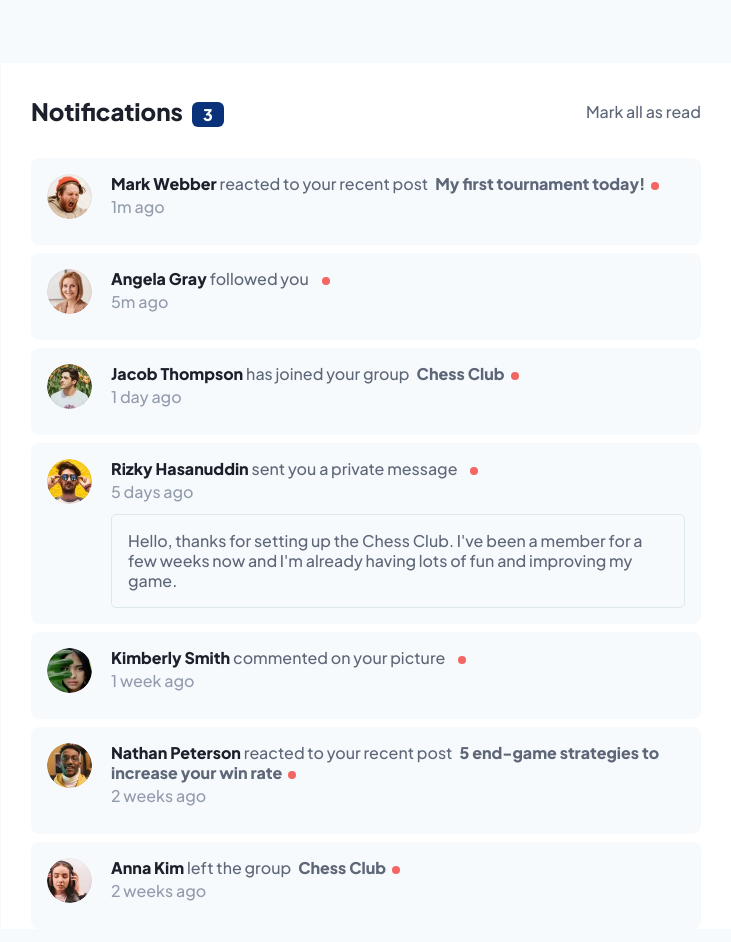
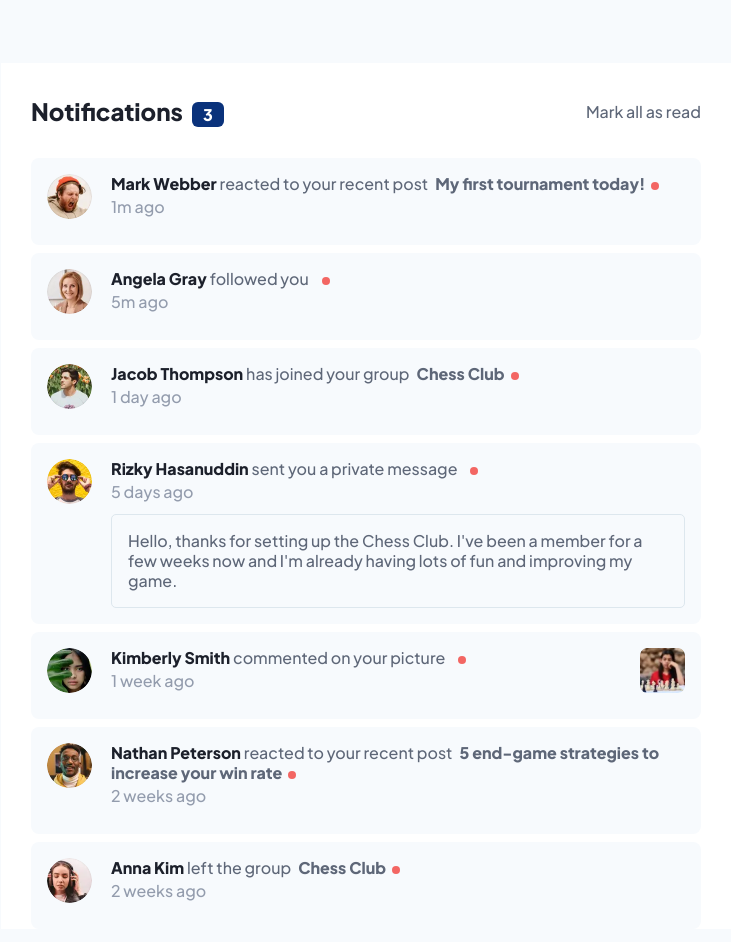
Before and after one commit to miguelzaga/notifications-page, a React (Vite) app: page / in a window 1280 px wide. Shown: the top 942 px of the page, without its empty margins (274-1005 px from the left). Built offline with nearby package versions, Linux system fonts and the light colour scheme.

Commit message:
add picture to notifications

```diff
--- a/src/App.js
+++ b/src/App.js
@@ -15,7 +15,7 @@ function App() {
       </header>
       <ul className="notifications">
         {notificationsData.data.map(function (
-          { id, avatar, user, action, post, date, message },
+          { id, avatar, user, action, post, date, message, image },
           index
         ) {
           return (
@@ -28,6 +28,7 @@ function App() {
               post={post}
               date={date}
               message={message}
+              image={image}
             />
           );
         })}
--- a/src/components/Notification.js
+++ b/src/components/Notification.js
@@ -1,8 +1,17 @@
-import images from "../data/images.js";
-function Notification({ id, avatar, user, action, post, date, message }) {
+import { avatars, images } from "../data/images.js";
+function Notification({
+  id,
+  avatar,
+  user,
+  action,
+  post,
+  date,
+  message,
+  image,
+}) {
   return (
     <li className="notification notification--unread">
-      <img className="notification__avatar" src={images[id]} alt="" />
+      <img className="notification__avatar" src={avatars[id]} alt="" />
       <div className="notification__container">
         <p className="notification__text">
           <b className="notification__user">{user} </b>
@@ -14,6 +23,11 @@ function Notification({ id, avatar, user, action, post, date, message }) {
         <time className="notification__date">{date}</time>
         {message ? <p className="notification__msg">{message}</p> : ""}
       </div>
+      {image ? (
+        <img className="notification__img" src={images[image]} alt="" />
+      ) : (
+        ""
+      )}
     </li>
   );
 }
--- a/src/data/images.js
+++ b/src/data/images.js
@@ -5,5 +5,9 @@ import av4 from "../assets/images/avatar-kimberly-smith.webp";
 import av5 from "../assets/images/avatar-mark-webber.webp";
 import av6 from "../assets/images/avatar-nathan-peterson.webp";
 import av7 from "../assets/images/avatar-rizky-hasanuddin.webp";
+import imageChess from "../assets/images/image-chess.webp";
 
-export default [av1, av2, av3, av4, av5, av6, av7];
+const avatars = [av1, av2, av3, av4, av5, av6, av7];
+const images = { chess: imageChess };
+
+export { avatars, images };
--- a/src/data/notificationsData.json
+++ b/src/data/notificationsData.json
@@ -2,65 +2,50 @@
   "data": [
     {
       "id": "4",
-      "avatar": "avatar-mark-webber",
       "user": "Mark Webber",
       "action": "reacted to your recent post",
       "date": "1m ago",
-      "message": "",
       "post": "My first tournament today!"
     },
     {
       "id": "0",
-      "avatar": "avatar-angela-gray.webp",
       "user": "Angela Gray",
       "action": "followed you",
-      "date": "5m ago",
-      "message": "",
-      "post": ""
+      "date": "5m ago"
     },
     {
       "id": "2",
-      "avatar": "",
       "user": "Jacob Thompson",
       "action": "has joined your group",
       "date": "1 day ago",
-      "message": "",
       "post": "Chess Club"
     },
     {
       "id": "6",
-      "avatar": "",
       "user": "Rizky Hasanuddin",
       "action": "sent you a private message",
       "date": "5 days ago",
-      "message": "Hello, thanks for setting up the Chess Club. I've been a member for a few weeks now and I'm already having lots of fun and improving my game.",
-      "post": ""
+      "message": "Hello, thanks for setting up the Chess Club. I've been a member for a few weeks now and I'm already having lots of fun and improving my game."
     },
     {
       "id": "3",
-      "avatar": "",
       "user": "Kimberly Smith",
       "action": "commented on your picture",
       "date": "1 week ago",
-      "message": "",
-      "post": ""
+      "image": "chess"
     },
     {
       "id": "5",
-      "avatar": "",
       "user": "Nathan Peterson",
       "action": "reacted to your recent post",
       "date": "2 weeks ago",
-      "message": "",
       "post": "5 end-game strategies to increase your win rate"
     },
     {
       "id": "1",
-      "avatar": "",
       "user": "Anna Kim",
       "action": "left the group",
       "date": "2 weeks ago",
-      "message": "",
       "post": "Chess Club"
     }
   ]
--- a/src/scss/04-globals/_header.scss
+++ b/src/scss/04-globals/_header.scss
@@ -6,7 +6,7 @@
   justify-content: space-between;
   align-items: center;
   margin-bottom: 24px;
-  @include breakpoint($md-lg){
+  @include breakpoint($md-lg) {
     margin-bottom: 31px;
   }
 
@@ -15,7 +15,7 @@
     font-size: rem(20px);
     line-height: rem(25px);
     color: $very-dark-grey-blue;
-    @include breakpoint($md-lg){
+    @include breakpoint($md-lg) {
       font-size: rem(24px);
       line-height: rem(30px);
     }
@@ -41,7 +41,7 @@
     background: 0;
     font-size: rem(14px);
     line-height: rem(18px);
-    @include breakpoint($md-lg){
+    @include breakpoint($md-lg) {
       font-size: rem(16px);
       line-height: rem(20px);
     }
--- a/src/scss/04-globals/_main.scss
+++ b/src/scss/04-globals/_main.scss
@@ -6,7 +6,7 @@
   background-color: $white;
   padding: 24px 16px 29px;
   min-height: 100vh;
-  @include breakpoint(768px){
+  @include breakpoint(768px) {
     margin-top: 63px;
     margin-bottom: 89px;
     padding: 33px 30px 0;
--- a/src/scss/05-components/_notification.scss
+++ b/src/scss/05-components/_notification.scss
@@ -4,7 +4,7 @@
   display: flex;
   flex-direction: column;
   gap: 10px;
-  @include breakpoint($md-lg){
+  @include breakpoint($md-lg) {
     gap: 8px;
   }
 }
@@ -16,7 +16,7 @@
   padding: 16px;
   font-size: rem(14px);
   line-height: rem(18px);
-  @include breakpoint($md-lg){
+  @include breakpoint($md-lg) {
     font-size: rem(16px);
     line-height: rem(20px);
     gap: 19px;
@@ -26,7 +26,7 @@
     max-width: 39px;
     height: fit-content;
     border-radius: 100%;
-    @include breakpoint($md-lg){
+    @include breakpoint($md-lg) {
       max-width: 45px;
     }
   }
@@ -57,6 +57,16 @@
     padding: 16px;
   }
 
+  &__img {
+    max-width: 39px;
+    border-radius: 7px;
+    align-self: flex-start;
+    margin-left: auto;
+    @include breakpoint($md-lg) {
+      max-width: 45px;
+    }
+  }
+
   &--unread {
     background-color: $snow;
   }
```
